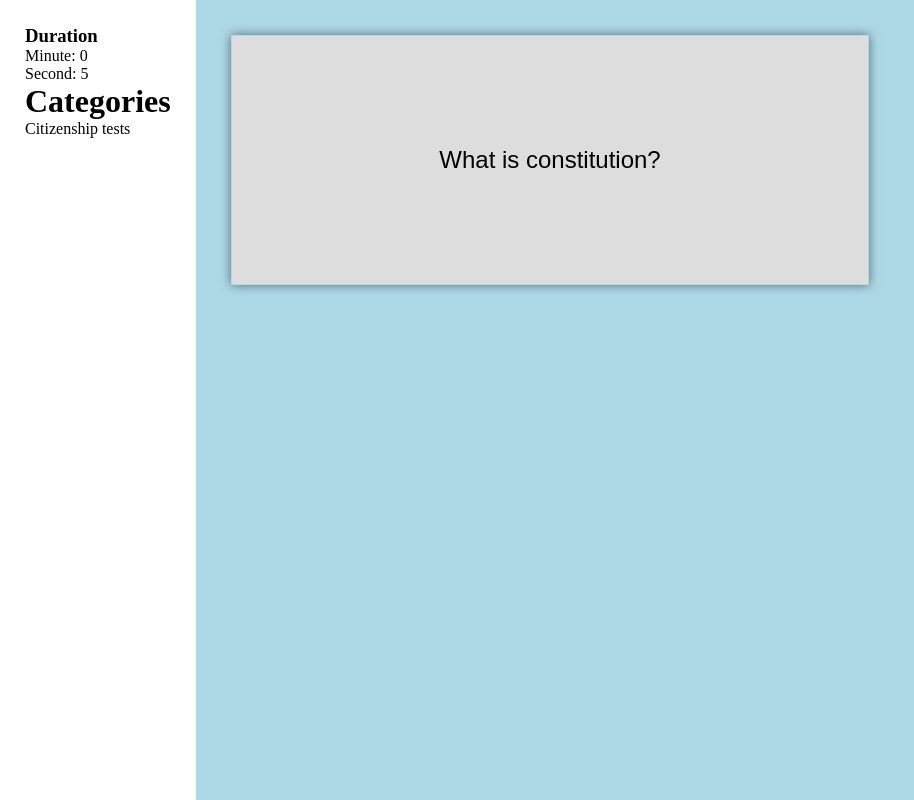
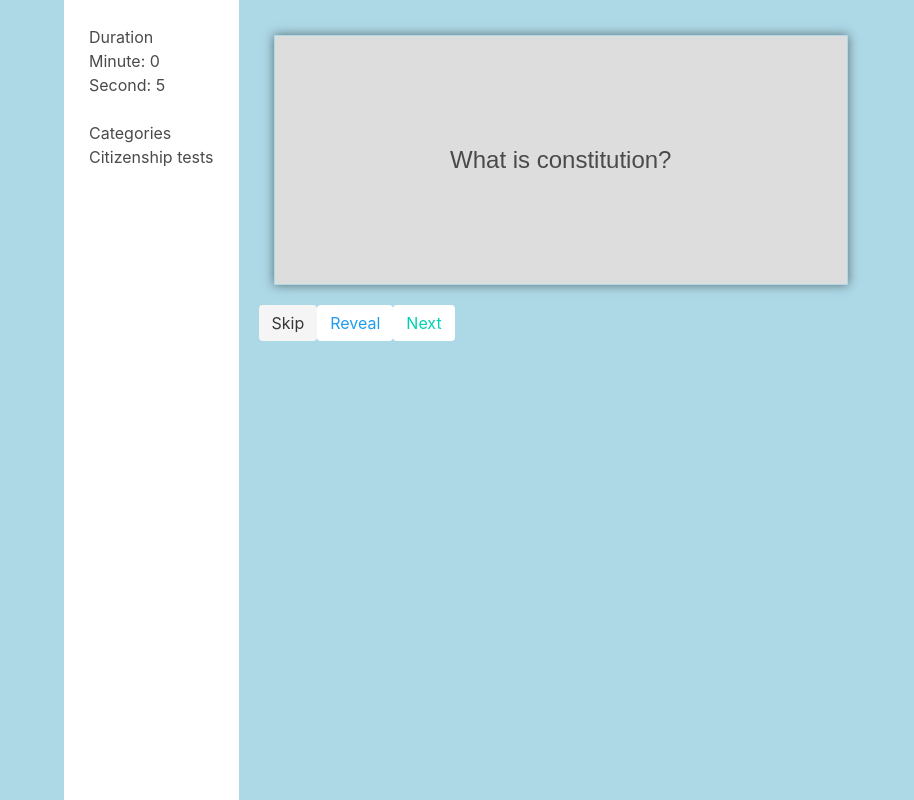
Before and after one commit to rattanakchea/react-chat, a React (Create React App) app: page / in a window 1280 px wide. Shown: the whole page, without its empty margins (0-914 px from the left). Built offline with nearby package versions, Linux system fonts and the light colour scheme; a web font is replaced by a local one.

Commit message:
added Controller component

```diff
--- a/public/index.html
+++ b/public/index.html
@@ -11,6 +11,8 @@
     -->
   <link rel="manifest" href="%PUBLIC_URL%/manifest.json">
   <link rel="shortcut icon" href="%PUBLIC_URL%/favicon.ico">
+  <link rel="stylesheet" href="https://cdnjs.cloudflare.com/ajax/libs/bulma/0.7.1/css/bulma.css">
+
   <!--
       Notice the use of %PUBLIC_URL% in the tags above.
       It will be replaced with the URL of the `public` folder during the build.
--- a/src/App.js
+++ b/src/App.js
@@ -3,6 +3,7 @@ import logo from "./logo.svg";
 import "./App.css";
 import CardItem from "./components/CardItem";
 import Clock from "./components/Clock";
+import Controller from "./components/Controller";
 
 class App extends Component {
   constructor() {
@@ -32,7 +33,9 @@ class App extends Component {
         <div id="left">
           <div className="top-left">
             <Clock />
-            <h1>Categories</h1>
+            <br />
+
+            <h2>Categories</h2>
             <ul>
               <li>Citizenship tests</li>
             </ul>
@@ -43,6 +46,8 @@ class App extends Component {
           <div className="Content">
             <CardItem item={this.selectedCard} />
           </div>
+
+          <Controller />
         </div>
       </div>
     );
--- /dev/null
+++ b/src/components/Controller.js
@@ -0,0 +1,18 @@
+import React, { Component } from "react";
+import "./Controller.css";
+
+/**
+ * Controller consists of Skip, reveal answer, next buttons to control flashcard testing
+ */
+class Controller extends Component {
+  render() {
+    return (
+      <div className="controller">
+        <a class="button is-light">Skip</a>
+        <a class="button is-info is-inverted">Reveal</a>
+        <a class="button is-primary is-inverted">Next</a>
+      </div>
+    );
+  }
+}
+export default Controller;
```
Also changed, not shown: src/components/Controller.css (added).
